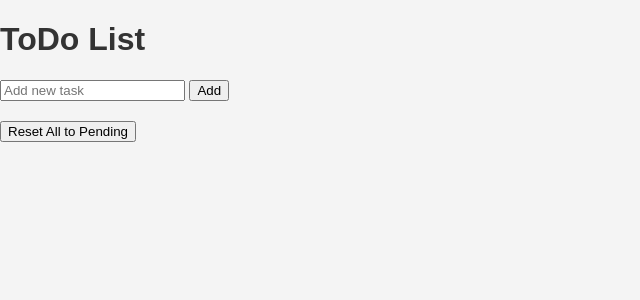
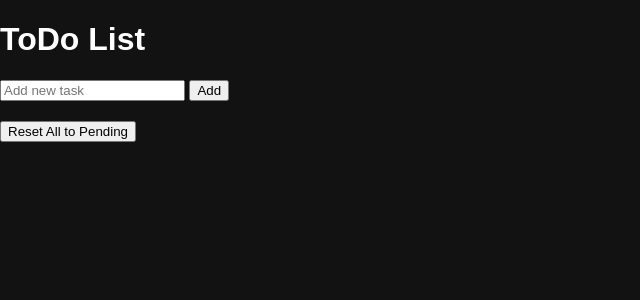
Before and after one commit to crosscore/todo_app, a Flask app: page / in a window 1280 px wide. Shown: the top 300 px of the page, without its empty margins (0-640 px from the left). Run offline with Flask 3, Linux system fonts and the light colour scheme; data that the repository does not hold is empty.

Commit message:
change to dark mode

```diff
--- a/python/static/css/style.css
+++ b/python/static/css/style.css
@@ -3,11 +3,12 @@ body {
     font-family: Arial, sans-serif;
     margin: 0;
     padding: 0;
-    background-color: #f4f4f4;
+    background-color: #121212; /* ダーク背景色に変更 */
+    color: #fff; /* テキスト色を白に変更 */
 }
 
 h1 {
-    color: #333;
+    color: #fff; /* ヘッダーのテキスト色も白に変更 */
 }
 
 form {
@@ -20,14 +21,15 @@ ul {
 }
 
 li {
-    background-color: #fff;
+    background-color: #313131; /* リストアイテムの背景色を暗くする */
     margin-bottom: 10px;
     padding: 10px;
     border-radius: 5px;
+    color: #fff; /* リストアイテムのテキスト色を白に変更 */
 }
 
 a {
-    color: #00f;
+    color: #f4ecff; /* リンク色を明るい紫に変更 */
     text-decoration: none;
 }
 
```
Also changed, not shown: python/requirements.txt (added).
